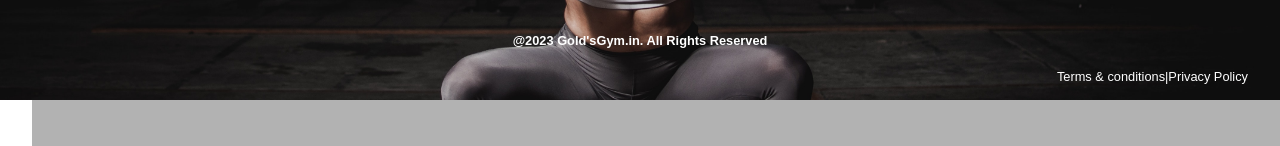
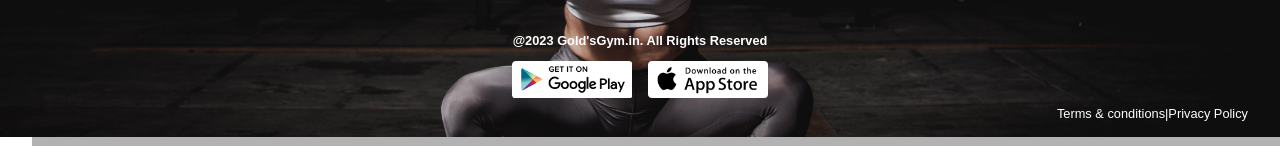
Before and after one commit to Aashu623/GoldGymClone, a plain HTML site: page index.html in a window 1280 px wide. Shown: the part 5101-5247 px from the top of the page. Drawn offline with Linux system fonts and the light colour scheme; the site is published under a folder, as on GitHub Pages, so addresses that start at the root find nothing.

Commit message:
Update index.html

```diff
--- a/index.html
+++ b/index.html
@@ -409,8 +409,8 @@
         <div class="bottom ">
             <div class="left white flex" >@2023 Gold'sGym.in. All Rights Reserved</div>
             <div class="mid flex">
-                <img class="image" src="/img/google-play-store.png" alt="">
-                <img class="image" src="/img/apple-app-store.png" alt="">
+                <img class="image" src="./img/google-play-store.png" alt="">
+                <img class="image" src="./img/apple-app-store.png" alt="">
             </div>
             <div class="right white"><p>Terms & conditions|Privacy Policy</p></div>
         </div>
```
